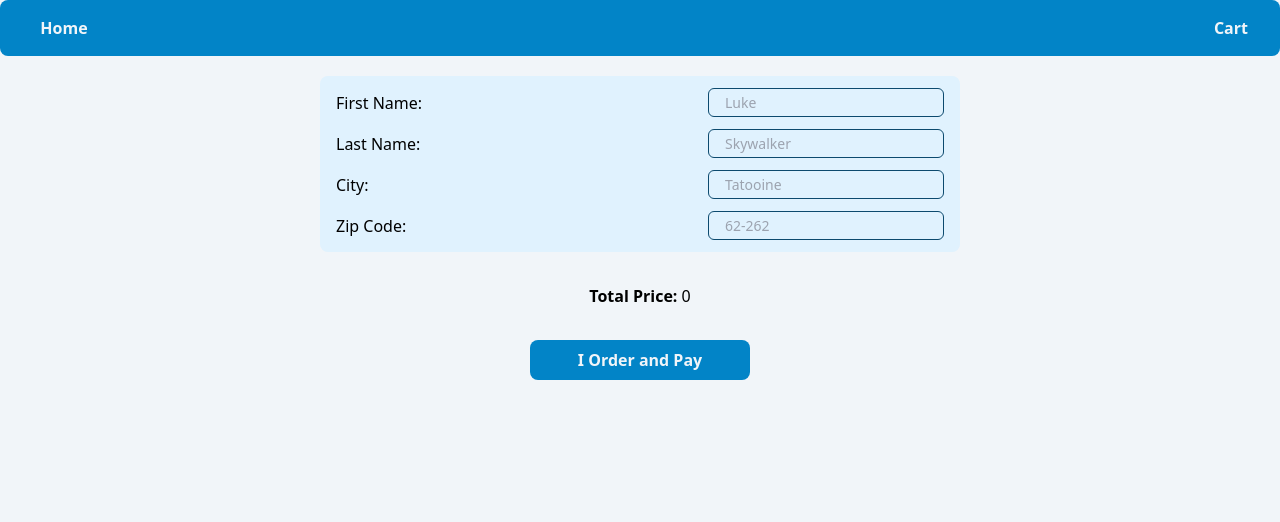
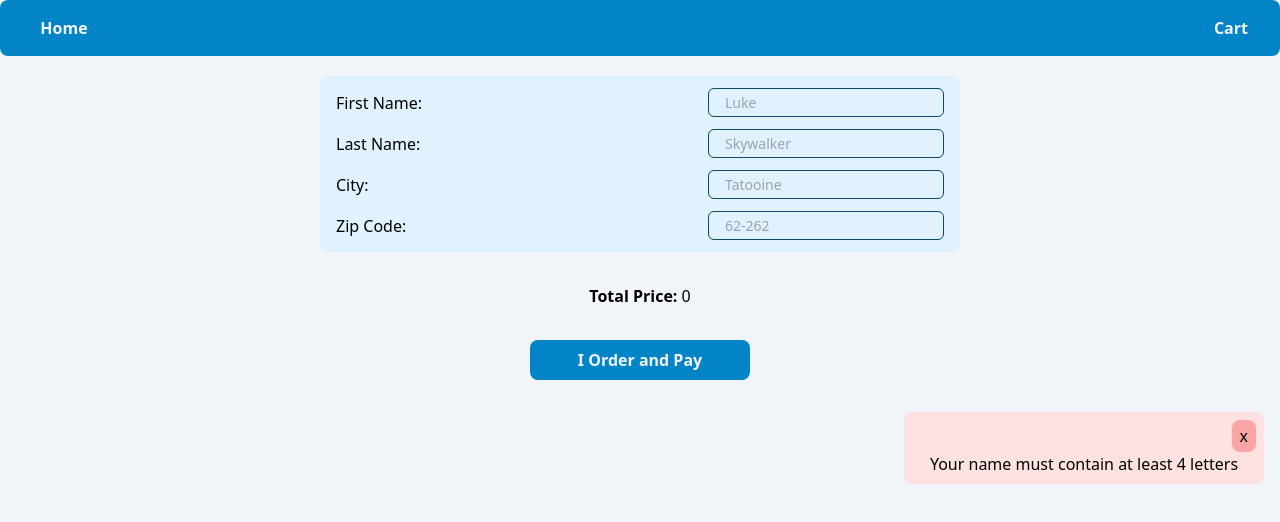
Before and after one commit to efdalyalcin/react_ts-book-shopping, a React (Create React App) app in the folder front/: page /react_ts-shopping-books/order in a window 1280 px wide. Shown: the top 522 px of the page. Built offline with nearby package versions, Linux system fonts and the light colour scheme.

Commit message:
solution

```diff
--- a/front/src/App.tsx
+++ b/front/src/App.tsx
@@ -1,5 +1,6 @@
 import { Route, Routes } from 'react-router-dom';
 import Cart from './pages/Cart';
+import ErrorPage from './pages/ErrorPage';
 import Home from './pages/Home';
 import Order from './pages/Order';
 
@@ -10,7 +11,7 @@ export default function App() {
         <Route path="react_ts-shopping-books/" element={<Home />} />
         <Route path="react_ts-shopping-books/order" element={<Order />} />
         <Route path="react_ts-shopping-books/cart" element={<Cart />} />
-        {/* <Route path="*" element={<ErrorPage />} /> */}
+        <Route path="*" element={<ErrorPage />} />
       </Routes>
     </div>
   );
--- a/front/src/api/getBook.ts
+++ /dev/null
@@ -1,9 +0,0 @@
-const BASE_URL = 'http://localhost:3001/api';
-
-export const getBooks = async (id: number) => {
-  const book = await fetch(`${BASE_URL}/book/${id}`)
-    .then(response => response.json())
-    .then(res => res.data);
-
-  return book;
-};
--- a/front/src/api/getBooks.ts
+++ b/front/src/api/getBooks.ts
@@ -7,3 +7,11 @@ export const getBooks = async () => {
 
   return books;
 };
+
+export const getBook = async (id: number) => {
+  const book = await fetch(`${BASE_URL}/book/${id}`)
+    .then(response => response.json())
+    .then(res => res.data);
+
+  return book;
+};
--- /dev/null
+++ b/front/src/components/Popup.tsx
@@ -0,0 +1,49 @@
+import React, { useCallback, useState } from "react";
+
+type Props = {
+  firstName: boolean;
+  lastName: boolean;
+  city: boolean;
+  zipCode: boolean;
+  setIsPopupOpen: React.Dispatch<React.SetStateAction<boolean>>;
+};
+
+export default function Popup({
+  firstName,
+  lastName,
+  city,
+  zipCode,
+  setIsPopupOpen,
+}: Props) {
+  const [errors] = useState({
+    nameError: "Your name must contain at least 4 letters",
+    lastNameError: "Your last name must contain at least 5 letters",
+    cityError: "City is required",
+    zipCodeError: "Zip code must be in the format of '11-111'",
+  });
+
+  const handleErrors = useCallback(() => {
+    if (!firstName) return errors.nameError;
+
+    if (!lastName) return errors.lastNameError;
+
+    if (!city) return errors.cityError;
+
+    if (!zipCode) return errors.zipCodeError;
+  }, [city, firstName, lastName, zipCode]);
+
+  return (
+    <div
+      className="relative right-0 self-end flex flex-col md:right-4 mx-auto
+        md:mx-0 items-end bg-red-100 p-2 rounded-lg min-w-360"
+    >
+      <button
+        className="px-2 py-1 bg-red-300 rounded-lg"
+        onClick={() => setIsPopupOpen(false)}
+      >
+        x
+      </button>
+      <p className="self-center">{handleErrors()}</p>
+    </div>
+  );
+}
--- /dev/null
+++ b/front/src/pages/ErrorPage.tsx
@@ -0,0 +1,14 @@
+import { useEffect } from "react";
+import { useNavigate } from "react-router-dom";
+
+export default function ErrorPage() {
+  const navigate = useNavigate();
+
+  useEffect(() => {
+    setTimeout(() => {
+      navigate("react_ts-shopping-books/");
+    }, 2000);
+  }, []);
+
+  return <div className="h-screen flex justify-center items-center">404 the page not found</div>;
+}
--- a/front/src/pages/Order.tsx
+++ b/front/src/pages/Order.tsx
@@ -2,15 +2,25 @@ import { useCallback, useEffect, useState } from "react";
 import { postOrder } from "../api/postOrder";
 import InputLine from "../components/InputLine";
 import NavBar from "../components/NavBar";
+import Popup from "../components/Popup";
 import { useOrderBooks } from "../context/OrderContext";
 
 export default function Order() {
   const { booksWithQuantity } = useOrderBooks();
 
   const [firstName, setFirstName] = useState("");
+  const [isFirstNameValid, setIsFirstNameValid] = useState(false);
+
   const [lastName, setLastName] = useState("");
+  const [isLastNameValid, setIsLastNameValid] = useState(false);
+
   const [city, setCity] = useState("");
+  const [isCityValid, setIsCityValid] = useState(false);
+
   const [zipCode, setZipCode] = useState("");
+  const [isZipCodeValid, setIsZipCodeValid] = useState(false);
+
+  const [isPopupOpen, setIsPopupOpen] = useState(false);
 
   const [totalPrice, setTotalPrice] = useState(0);
 
@@ -26,7 +36,50 @@ export default function Order() {
 
   useEffect(() => handlePrice(), [handlePrice]);
 
-  const handleSubmit = useCallback(() => {
+  const validateData = useCallback(() => {
+    if (firstName.length >= 4) {
+      setIsFirstNameValid(() => true);
+    } else {
+      setIsFirstNameValid(() => false);
+    }
+
+    if (lastName.length >= 5) {
+      setIsLastNameValid(() => true);
+    } else {
+      setIsLastNameValid(() => false);
+    }
+
+    if (city) {
+      setIsCityValid(() => true);
+    } else {
+      setIsCityValid(() => false);
+    }
+
+    const regex = /\d{2}-\d{3}/;
+    if (regex.test(zipCode)) {
+      setIsZipCodeValid(() => true);
+    } else {
+      setIsZipCodeValid(() => false);
+    }
+  }, [city, firstName, lastName, zipCode]);
+
+  const popupControl = useCallback(() => {
+    if (isFirstNameValid && isLastNameValid && isCityValid && isZipCodeValid) {
+      setIsPopupOpen(() => false);
+    } else {
+      setIsPopupOpen(() => true);
+    }
+  }, [isCityValid, isFirstNameValid, isLastNameValid, isZipCodeValid]);
+
+  useEffect(() => {
+    validateData();
+    popupControl();
+  }, [firstName, lastName, city, zipCode, validateData, popupControl]);
+
+  const handleSubmit = () => {
+    validateData();
+    popupControl();
+
     const order = booksWithQuantity.map((bookWithQuantity) => {
       return {
         id: bookWithQuantity.book.id,
@@ -42,8 +95,11 @@ export default function Order() {
       zip_code: zipCode,
     };
 
-    postOrder(orderInfo).then((data) => console.log(data));
-  }, [booksWithQuantity, city, firstName, lastName, zipCode]);
+    if (isFirstNameValid && isLastNameValid && isCityValid && isZipCodeValid) {
+      // console.log is used just to show the post method works
+      postOrder(orderInfo).then((data) => console.log(data));
+    }
+  };
 
   return (
     <div className="max-w-7xl mx-auto h-screen">
@@ -99,7 +155,18 @@ export default function Order() {
         >
           I Order and Pay
         </button>
+
+        {isPopupOpen ? (
+          <Popup
+            firstName={isFirstNameValid}
+            lastName={isLastNameValid}
+            city={isCityValid}
+            zipCode={isZipCodeValid}
+            setIsPopupOpen={setIsPopupOpen}
+          />
+        ) : null}
       </div>
+
     </div>
   );
 }
```
